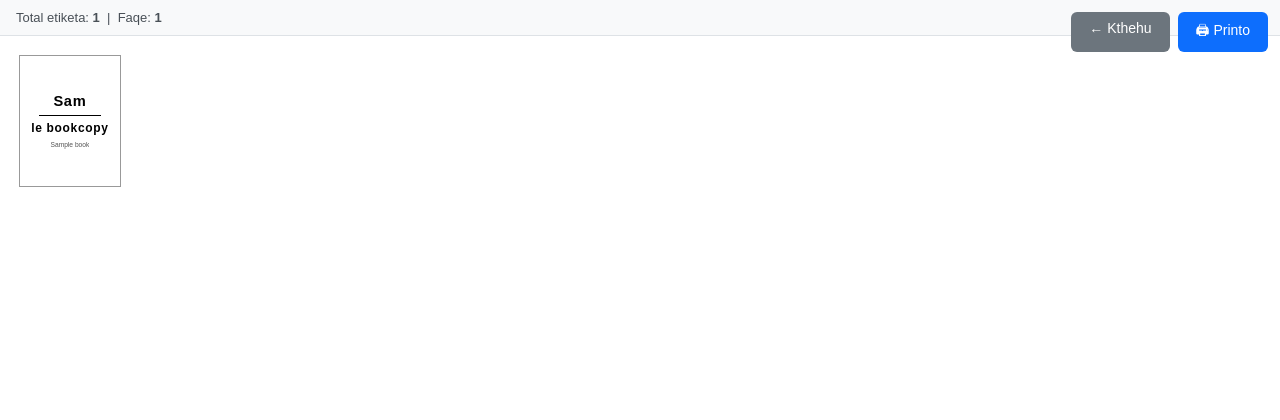
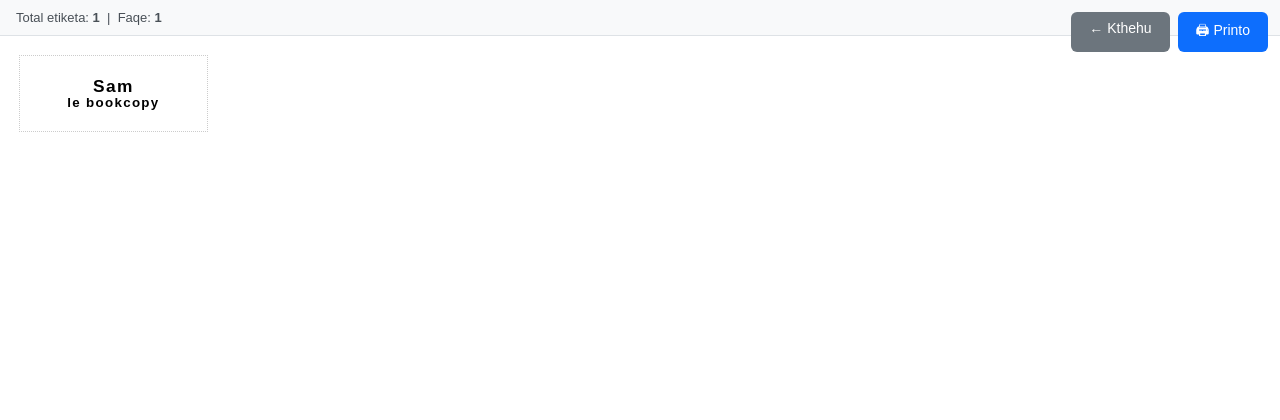
Before and after one commit to MuhamedAdemi/biblioteka-pirok, a Django app: page /label-rafti/ in a window 1280 px wide. Shown: the top 420 px of the page. Run offline with Django 4.2, Linux system fonts and the light colour scheme; a user stored in the database is signed in; tables that the repository leaves empty hold one stand-in row (values such as "Sample post").

Commit message:
V14b: shelf_label_print - e njejta leter 5x2cm si barkod, 4x14=56/faqe, vetem 320+00001 ne mes
Co-Authored-By: Claude Sonnet 4.6 <noreply@anthropic.com>

```diff
--- a/libra/templates/libra/shelf_label_print.html
+++ b/libra/templates/libra/shelf_label_print.html
@@ -7,7 +7,6 @@
     * { box-sizing: border-box; margin: 0; padding: 0; }
     body { background: #fff; font-family: Arial, sans-serif; }
 
-    /* ── Ekran ── */
     .print-controls {
       position: fixed; top: 12px; right: 12px; z-index: 999;
       display: flex; gap: 8px;
@@ -24,66 +23,45 @@
       padding: 10px 16px; font-size: 13px; color: #495057;
     }
 
-    /* ── Faqja: 7 kolona × 8 rreshta = 56 etiketa/faqe ── */
-    /* Çdo etiketë: rreth 26mm × 35mm (portrait) */
+    /* E njëjta faqe si barkod: 4 kolona × 14 rreshta = 56/faqe */
     .page {
       width: 210mm;
       min-height: 297mm;
       padding: 5mm;
       display: grid;
-      grid-template-columns: repeat(7, 1fr);
-      grid-template-rows: repeat(8, 1fr);
-      gap: 1mm;
+      grid-template-columns: repeat(4, 1fr);
+      grid-template-rows: repeat(14, 1fr);
+      gap: 0;
       page-break-after: always;
       break-after: page;
     }
     .page:last-child { page-break-after: avoid; break-after: avoid; }
 
-    /* ── Etiketa individuale ── */
+    /* E njëjta etiketë: 5cm × 2cm */
     .label {
-      width: 27mm;
-      height: 35mm;
-      border: 0.5pt solid #999;
+      width: 50mm;
+      height: 20.5mm;
       display: flex;
       flex-direction: column;
       align-items: center;
       justify-content: center;
-      padding: 2mm 1.5mm;
-      overflow: hidden;
+      border: 0.3pt dotted #ccc;
       text-align: center;
+      line-height: 1.1;
     }
 
     .label-class {
-      font-size: 11pt;
+      font-size: 13pt;
       font-weight: 900;
-      letter-spacing: 0.5pt;
-      line-height: 1.1;
-    }
-
-    .label-divider {
-      width: 70%;
-      border-top: 0.8pt solid #000;
-      margin: 1.5mm 0;
+      letter-spacing: 1pt;
     }
 
     .label-seq {
-      font-size: 9pt;
+      font-size: 10pt;
       font-weight: 700;
-      letter-spacing: 0.5pt;
+      letter-spacing: 1pt;
     }
 
-    .label-title {
-      font-size: 5pt;
-      color: #555;
-      margin-top: 1.5mm;
-      line-height: 1.2;
-      max-width: 24mm;
-      overflow: hidden;
-      white-space: nowrap;
-      text-overflow: ellipsis;
-    }
-
-    /* ── Print ── */
     @media print {
       .print-controls, .info-bar { display: none !important; }
 
@@ -99,9 +77,7 @@
         padding: 5mm;
       }
 
-      .label {
-        border: 0.5pt solid #666;
-      }
+      .label { border: none; }
     }
   </style>
 </head>
@@ -120,8 +96,7 @@
 
 {% if total == 0 %}
 <div style="padding: 40px; text-align:center; color:#888; font-size:16px;">
-  Nuk ka kopje me etiketa rafti të regjistruara akoma.
-  Regjistro kopje librash me fushën <strong>Label Rafti</strong> të plotësuar.
+  Nuk ka kopje me etiketa rafti. Regjistro kopje libri me fushën <strong>Label Rafti</strong> të plotësuar.
 </div>
 {% endif %}
 
@@ -130,9 +105,7 @@
   {% for copy in page %}
   <div class="label">
     <div class="label-class">{{ copy.shelf_label|slice:":3" }}</div>
-    <div class="label-divider"></div>
     <div class="label-seq">{{ copy.shelf_label|slice:"4:" }}</div>
-    <div class="label-title">{{ copy.book.title|truncatechars:22 }}</div>
   </div>
   {% endfor %}
 </div>
```
